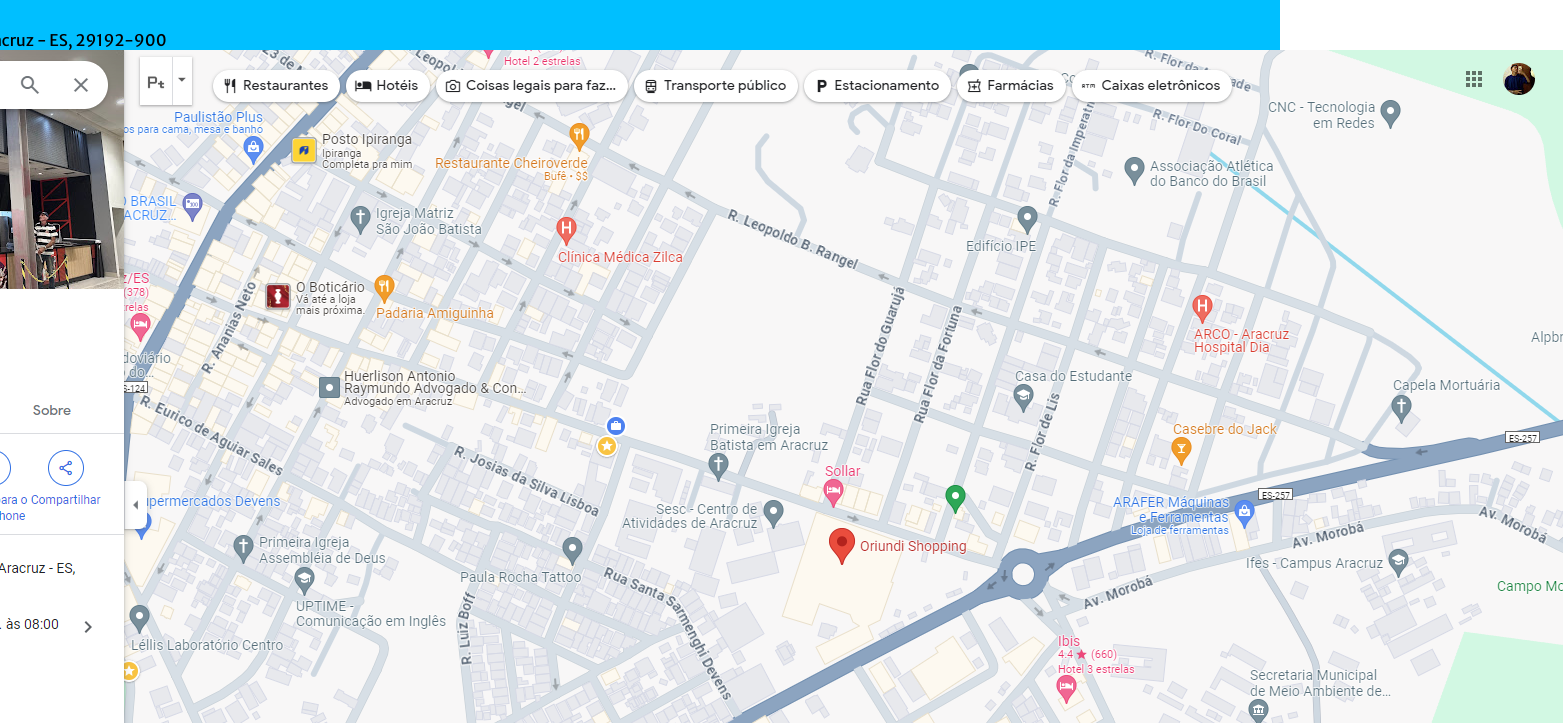
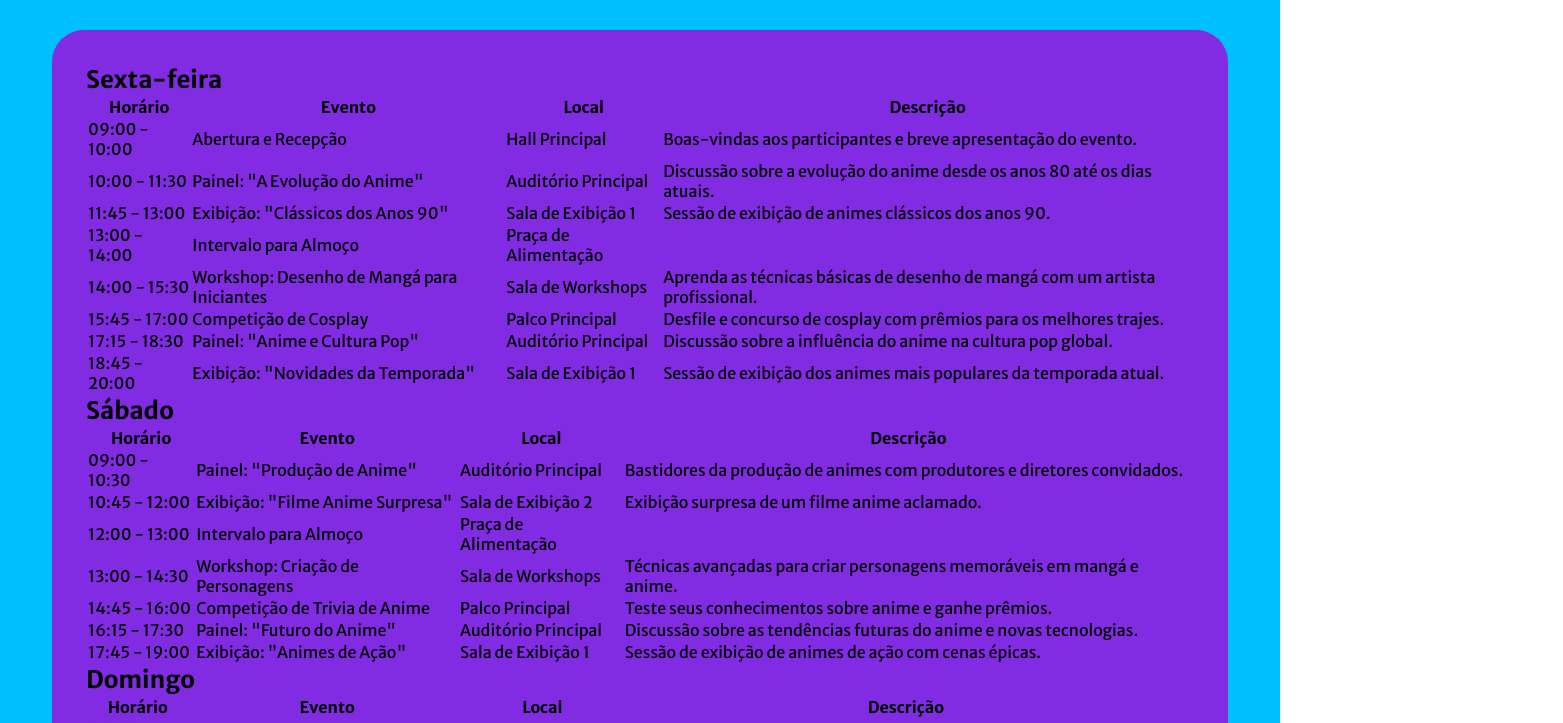
Before and after one commit to Leonardo1099/landing-page, a React (Vite) app: page / in a window 1280 px wide. Shown: the part 1753-2476 px from the top of the page, 1563 px wide, since content can reach past the window. Built offline with nearby package versions, Linux system fonts and the light colour scheme.

Commit message:
feat: add localization and cronograma components

```diff
--- a/src/App.tsx
+++ b/src/App.tsx
@@ -1,6 +1,7 @@
 import "./App.css";
 import "./animation.css"
 import Contato from "./components/Contact";
+import Cronograma from "./components/Cronograma";
 import Form from "./components/Form";
 import Header from "./components/Header";
 import Hero from "./components/Hero";
@@ -25,9 +26,10 @@
       <Header />
       <Hero />
       <Tickets />
+      <Cronograma/>
       <Localization/>
+      <Contato/>
       <Sobre/>
-      <Contato/>
       <Form />
     </div>
   );
--- /dev/null
+++ b/src/components/Cronograma/index.tsx
@@ -0,0 +1,92 @@
+import React from 'react';
+
+interface ScheduleItem {
+  time: string;
+  event: string;
+  location: string;
+  description: string;
+}
+
+interface DaySchedule {
+  day: string;
+  schedule: ScheduleItem[];
+}
+
+const AnimeFestSchedule: React.FC = () => {
+  const schedule: DaySchedule[] = [
+    {
+      day: 'Sexta-feira',
+      schedule: [
+        { time: '09:00 - 10:00', event: 'Abertura e Recepção', location: 'Hall Principal', description: 'Boas-vindas aos participantes e breve apresentação do evento.' },
+        { time: '10:00 - 11:30', event: 'Painel: "A Evolução do Anime"', location: 'Auditório Principal', description: 'Discussão sobre a evolução do anime desde os anos 80 até os dias atuais.' },
+        { time: '11:45 - 13:00', event: 'Exibição: "Clássicos dos Anos 90"', location: 'Sala de Exibição 1', description: 'Sessão de exibição de animes clássicos dos anos 90.' },
+        { time: '13:00 - 14:00', event: 'Intervalo para Almoço', location: 'Praça de Alimentação', description: '' },
+        { time: '14:00 - 15:30', event: 'Workshop: Desenho de Mangá para Iniciantes', location: 'Sala de Workshops', description: 'Aprenda as técnicas básicas de desenho de mangá com um artista profissional.' },
+        { time: '15:45 - 17:00', event: 'Competição de Cosplay', location: 'Palco Principal', description: 'Desfile e concurso de cosplay com prêmios para os melhores trajes.' },
+        { time: '17:15 - 18:30', event: 'Painel: "Anime e Cultura Pop"', location: 'Auditório Principal', description: 'Discussão sobre a influência do anime na cultura pop global.' },
+        { time: '18:45 - 20:00', event: 'Exibição: "Novidades da Temporada"', location: 'Sala de Exibição 1', description: 'Sessão de exibição dos animes mais populares da temporada atual.' },
+      ]
+    },
+    {
+      day: 'Sábado',
+      schedule: [
+        { time: '09:00 - 10:30', event: 'Painel: "Produção de Anime"', location: 'Auditório Principal', description: 'Bastidores da produção de animes com produtores e diretores convidados.' },
+        { time: '10:45 - 12:00', event: 'Exibição: "Filme Anime Surpresa"', location: 'Sala de Exibição 2', description: 'Exibição surpresa de um filme anime aclamado.' },
+        { time: '12:00 - 13:00', event: 'Intervalo para Almoço', location: 'Praça de Alimentação', description: '' },
+        { time: '13:00 - 14:30', event: 'Workshop: Criação de Personagens', location: 'Sala de Workshops', description: 'Técnicas avançadas para criar personagens memoráveis em mangá e anime.' },
+        { time: '14:45 - 16:00', event: 'Competição de Trivia de Anime', location: 'Palco Principal', description: 'Teste seus conhecimentos sobre anime e ganhe prêmios.' },
+        { time: '16:15 - 17:30', event: 'Painel: "Futuro do Anime"', location: 'Auditório Principal', description: 'Discussão sobre as tendências futuras do anime e novas tecnologias.' },
+        { time: '17:45 - 19:00', event: 'Exibição: "Animes de Ação"', location: 'Sala de Exibição 1', description: 'Sessão de exibição de animes de ação com cenas épicas.' },
+      ]
+    },
+    {
+      day: 'Domingo',
+      schedule: [
+        { time: '09:00 - 10:00', event: 'Painel: "Música em Anime"', location: 'Auditório Principal', description: 'Discussão sobre trilhas sonoras e temas musicais em animes.' },
+        { time: '10:15 - 11:30', event: 'Exibição: "Animes de Comédia"', location: 'Sala de Exibição 2', description: 'Sessão de exibição de animes de comédia para começar o dia com risadas.' },
+        { time: '11:45 - 13:00', event: 'Workshop: Animação Digital', location: 'Sala de Workshops', description: 'Aprenda as técnicas básicas de animação digital usadas na criação de animes.' },
+        { time: '13:00 - 14:00', event: 'Intervalo para Almoço', location: 'Praça de Alimentação', description: '' },
+        { time: '14:00 - 15:30', event: 'Competição de AMV (Anime Music Video)', location: 'Palco Principal', description: 'Concurso de vídeos musicais feitos por fãs com cenas de anime.' },
+        { time: '15:45 - 17:00', event: 'Painel: "Mangá para Anime: Adaptações"', location: 'Auditório Principal', description: 'Discussão sobre o processo de adaptação de mangás para animes.' },
+        { time: '17:15 - 18:30', event: 'Exibição: "Clássicos dos Anos 2000"', location: 'Sala de Exibição 1', description: 'Sessão de exibição de animes clássicos dos anos 2000.' },
+        { time: '18:45 - 20:00', event: 'Encerramento e Premiação', location: 'Palco Principal', description: 'Encerramento oficial do evento e entrega de prêmios para os vencedores das competições.' },
+      ]
+    }
+  ];
+
+  return (
+    <section id='section-cronograma'>
+        <table>
+    <div>
+      {schedule.map((daySchedule) => (
+        <div key={daySchedule.day}>
+          <h2>{daySchedule.day}</h2>
+          <table>
+            <thead>
+              <tr>
+                <th>Horário</th>
+                <th>Evento</th>
+                <th>Local</th>
+                <th>Descrição</th>
+              </tr>
+            </thead>
+            <tbody>
+              {daySchedule.schedule.map((item, index) => (
+                <tr key={index}>
+                  <td>{item.time}</td>
+                  <td>{item.event}</td>
+                  <td>{item.location}</td>
+                  <td>{item.description}</td>
+                </tr>
+              ))}
+            </tbody>
+          </table>
+        </div>
+      ))}
+    </div>
+    </table>
+    </section>
+  );
+};
+
+export default AnimeFestSchedule;
--- /dev/null
+++ b/src/components/Cronograma/style.css
@@ -0,0 +1,7 @@
+#section-cronograma{
+    display: flex;
+    flex-direction: column;
+    align-items: center;
+    gap: 2rem;
+    width: 65.83vw;
+}
--- a/src/components/Header/index.tsx
+++ b/src/components/Header/index.tsx
@@ -8,12 +8,12 @@
       <nav>
         <ul>
           <li><a href="#section-hero">Home</a></li>
-          <li><a href="#section-sobre">Sobre</a></li>
-          <li><a href="">Cronograma</a></li>
           <li><a href="#section-tickets">Ingressos</a></li>
+          <li><a href="#section-cronograma">Cronograma</a></li>
           <li><a href="#section-localization">Localização</a></li>
           <li><a href="#section-form">Newsletter</a></li>
           <li><a href="#section-contact">Contato</a></li>
+          <li><a href="#section-sobre">Sobre</a></li>
         </ul>
       </nav>
     </header>
--- a/src/components/Localization/index.tsx
+++ b/src/components/Localization/index.tsx
@@ -1,12 +1,14 @@
-
+import"./style.css"
 function Localization() {
   return (
 
     <section id="section-localization">
         <div>
-            <p>Av. Florestal, 555, Bairro - Segato, Aracruz - ES, 29192-900</p>
+        <h3 className="h3-default">Localização</h3>
+            <p className="p-default">Av. Florestal, 555, Bairro - Segato, Aracruz - ES, 29192-900</p>
+        </div>
         <img src="src\assets\Captura de tela 2024-06-11 214927.png" alt="" />
-        </div>
+
     </section>
 
   )
--- /dev/null
+++ b/src/components/Localization/style.css
@@ -0,0 +1,6 @@
+#section-localization > img{
+    width: 67vw;
+    height: 60vh;
+    justify-content: center;
+  border-radius: 2rem;
+}
--- a/src/index.css
+++ b/src/index.css
@@ -71,3 +71,19 @@
   background-color: #812be2;
   border-radius: 2rem;
 }
+
+/* Localização.css */
+#section-localization{
+  width: 139vh;
+  padding: 2rem;
+  background-color: #812be2;
+  border-radius: 2rem;
+}
+
+/* Cronograma.css */
+#section-cronograma{
+  width: 139vh;
+  padding: 2rem;
+  background-color: #812be2;
+  border-radius: 2rem;
+}
```
Also changed, not shown: src/assets/Captu de tela 2024-06-13 200853.png (added).
